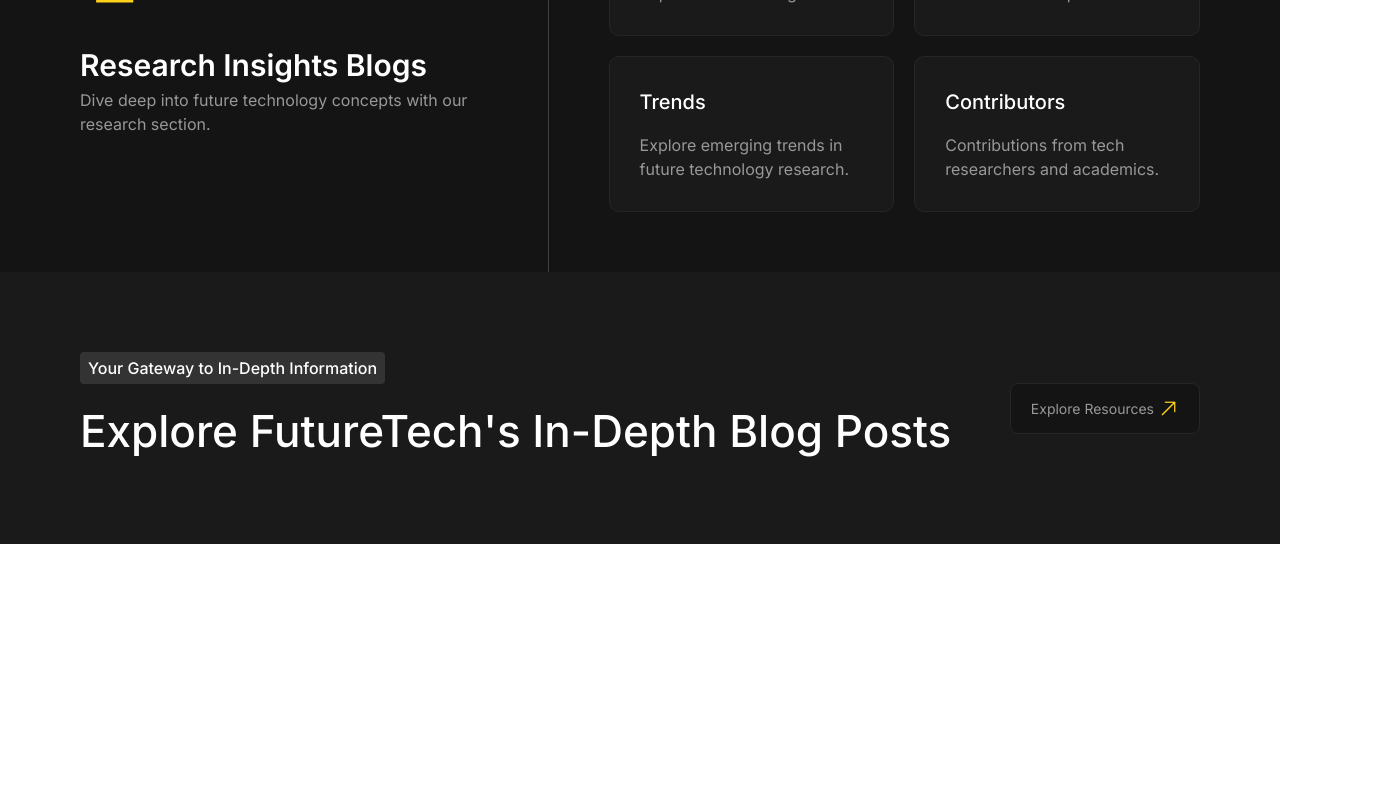
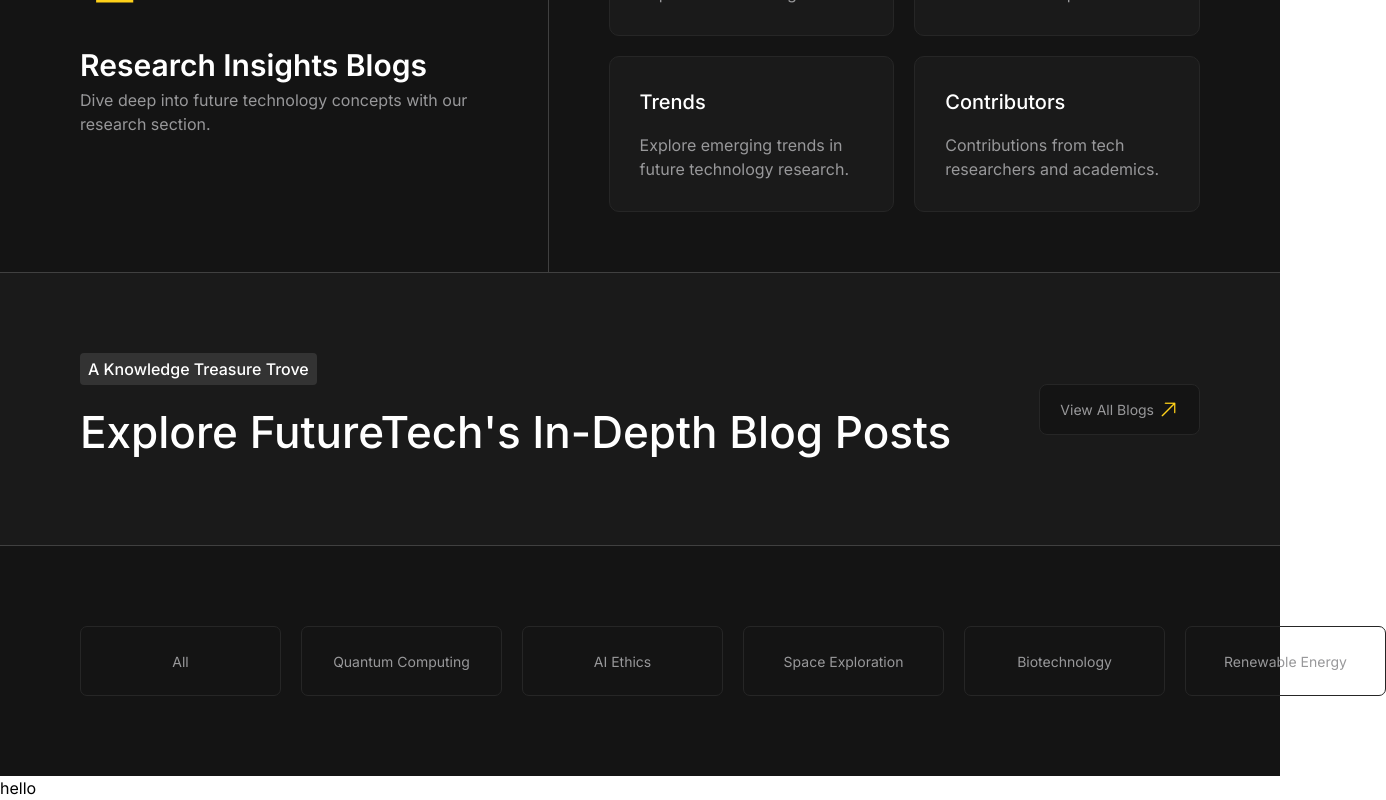
Before and after one commit to Abderrahmanlahmidi/Future-Tech, a Next.js app: page / in a window 1280 px wide. Shown: the part 1970-2770 px from the top of the page, 1386 px wide, since content can reach past the window. Before the commit the page ends 2514 px from the top, so only its background shows below. Built offline with nearby package versions, Linux system fonts and the light colour scheme.

Commit message:
feat:create the slider button carousel

```diff
--- a/app/Global/Explore.tsx
+++ b/app/Global/Explore.tsx
@@ -1,19 +1,51 @@
+"use client"
 import React from 'react';
 import Arrow from "../assets/icons/Icon.png";
 import Image from 'next/image';
 
-type Props = {}
+
+type Props = {
+
+}
 
 function Explore({}: Props) {
+
+  const buttons = [
+    'All',
+    'Quantum Computing',
+    'AI Ethics',
+    'Space Exploration',
+    'Biotechnology',
+    'Renewable Energy',
+  ];
+
+  const buttonStyle = "w-[201px] h-[70px] max-md:w-[151px] max-md:h-[57px] rounded-[7px] text-[14px] text-Grey hover:bg-[#262626] hover:text-[#fff] border border-1 border-[#262626]";
+
   return (
     <section>
-        <div className='p-[80px] max-md:px-[16px] max-md:py-[40px] bg-[#1a1a1a] flex max-md:flex-col justify-between items-center' >
+        <div className='p-[80px] border-1 border-t border-b border-[#404040] max-md:px-[16px] max-md:py-[40px] bg-[#1a1a1a] flex max-md:flex-col max-md:space-y-[30px] justify-between items-center' >
            <div className='space-y-[14px]'>
-             <button className='py-[4px] rounded-[4px] px-[8px] bg-[#333333] text-[16px] max-md:text-[14px] font-[500] text-[#fff]' >Your Gateway to In-Depth Information</button>
+             <button className='py-[4px] rounded-[4px] px-[8px] bg-[#333333] text-[16px] max-md:text-[14px] font-[500] text-[#fff]' >A Knowledge Treasure Trove</button>
              <h2 className='text-[44px] font-[500] text-[#fff] max-md:text-[28px]' >Explore FutureTech's In-Depth Blog Posts</h2>
            </div>
-           <button className='py-[14px] px-[20px] max-md:w-full justify-center flex space-x-[4px] bg-[#141414] border border-1 border-[#262626] rounded-[8px]' ><p className='text-[14px] text-Grey' >Explore Resources</p> <Image src={Arrow} alt='Arrow'/></button>
+           <button className='py-[14px] px-[20px] max-md:w-full justify-center flex space-x-[4px] bg-[#141414] border border-1 border-[#262626] rounded-[8px]' >
+            <p className='text-[14px] text-Grey' >View All Blogs</p>
+            <Image src={Arrow} alt='Arrow'/></button>
         </div>
+
+      <div className='flex px-[80px] py-[80px] max-md:py-[20px] max-md:px-[16px] max-lg:overflow-x-auto custom-scrollbar-hidden  bg-[#141414] max-lg:overflow-hidden ' >
+         <div className='flex space-x-[20px] ' >
+            {buttons.map((item) => (
+               <button className={buttonStyle}>{item}</button>
+             ))}
+         </div>
+       </div>
+
+      <div>
+        hello
+      </div>
+
+
     </section>
   )
 }
--- a/app/globals.css
+++ b/app/globals.css
@@ -10,3 +10,18 @@
     box-sizing: border-box;
     font-family: "Inter", sans-serif;
 }
+
+
+/* Add this CSS to your stylesheet */
+.custom-scrollbar-hidden {
+    scrollbar-width: thin;  /* For Firefox */
+    -ms-overflow-style: none;  /* For Internet Explorer and Edge */
+
+    &::-webkit-scrollbar {
+      width: 0.5rem;  /* Adjust the width as needed */
+    }
+
+    &::-webkit-scrollbar-thumb {
+      background-color: transparent;  /* Hide the scrollbar thumb */
+    }
+  }
```
Also changed, not shown: package.json (+5 -4 lines), 1 other file (tests, documents, lock files or other folders).
